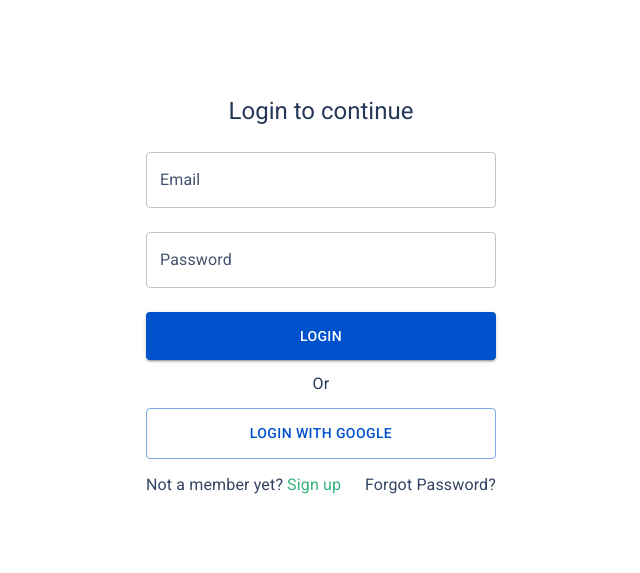
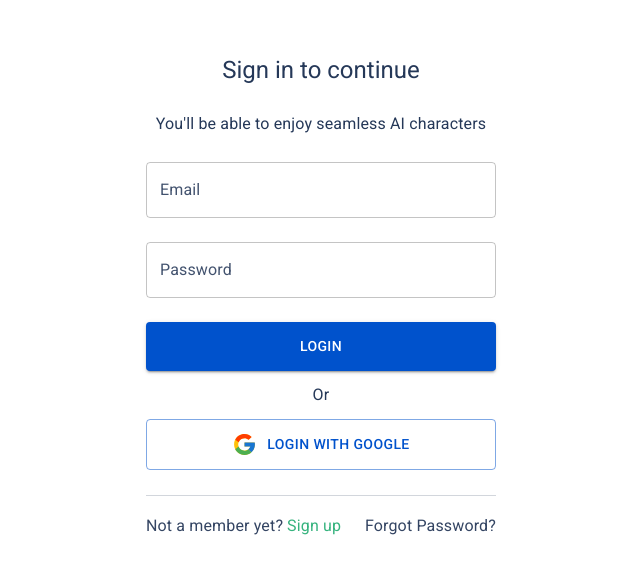
Before and after one commit to nikasakandelidze/roles-ai, a React (Create React App) app in the folder role-ai-client/: page /auth in a window 1280 px wide. Shown: the part 103-676 px from the top of the page, without its empty margins (319-959 px from the left). Built offline with nearby package versions, Linux system fonts and the light colour scheme.

Commit message:
Finished markup for signin and signup pages

```diff
--- /dev/null
+++ b/role-ai-client/src/common/icons.tsx
@@ -0,0 +1,27 @@
+export const GoogleIcon = () => {
+  return (
+    <svg
+      xmlns="http://www.w3.org/2000/svg"
+      viewBox="0 0 48 48"
+      width="25px"
+      height="25px"
+    >
+      <path
+        fill="#FFC107"
+        d="M43.611,20.083H42V20H24v8h11.303c-1.649,4.657-6.08,8-11.303,8c-6.627,0-12-5.373-12-12c0-6.627,5.373-12,12-12c3.059,0,5.842,1.154,7.961,3.039l5.657-5.657C34.046,6.053,29.268,4,24,4C12.955,4,4,12.955,4,24c0,11.045,8.955,20,20,20c11.045,0,20-8.955,20-20C44,22.659,43.862,21.35,43.611,20.083z"
+      />
+      <path
+        fill="#FF3D00"
+        d="M6.306,14.691l6.571,4.819C14.655,15.108,18.961,12,24,12c3.059,0,5.842,1.154,7.961,3.039l5.657-5.657C34.046,6.053,29.268,4,24,4C16.318,4,9.656,8.337,6.306,14.691z"
+      />
+      <path
+        fill="#4CAF50"
+        d="M24,44c5.166,0,9.86-1.977,13.409-5.192l-6.19-5.238C29.211,35.091,26.715,36,24,36c-5.202,0-9.619-3.317-11.283-7.946l-6.522,5.025C9.505,39.556,16.227,44,24,44z"
+      />
+      <path
+        fill="#1976D2"
+        d="M43.611,20.083H42V20H24v8h11.303c-0.792,2.237-2.231,4.166-4.087,5.571c0.001-0.001,0.002-0.001,0.003-0.002l6.19,5.238C36.971,39.205,44,34,44,24C44,22.659,43.862,21.35,43.611,20.083z"
+      />
+    </svg>
+  );
+};
--- a/role-ai-client/src/pages/Auth/AuthCard.tsx
+++ b/role-ai-client/src/pages/Auth/AuthCard.tsx
@@ -1,6 +1,7 @@
-import { Box, Button, TextField, Typography } from "@mui/material";
+import { Box, Button, Divider, TextField, Typography } from "@mui/material";
 import { useState } from "react";
 import { Colors, Margin, Padding } from "../../common/styles";
+import { GoogleIcon } from "../../common/icons";
 
 export type AuthState = "register" | "login";
 
@@ -16,7 +17,13 @@ const LoginCard = ({ toggleAuthState }: { toggleAuthState: () => void }) => {
         variant="h5"
         sx={{ marginBottom: Margin.M24, color: Colors.Dark.N700 }}
       >
-        Login to continue
+        Sign in to continue
+      </Typography>
+      <Typography
+        variant="subtitle1"
+        sx={{ marginBottom: Margin.M24, color: Colors.Dark.N700 }}
+      >
+        You'll be able to enjoy seamless AI characters
       </Typography>
       <TextField
         name="Email"
@@ -30,6 +37,7 @@ const LoginCard = ({ toggleAuthState }: { toggleAuthState: () => void }) => {
       <TextField
         name="Password"
         label="Password"
+        type="password"
         sx={{
           backgroundColor: Colors.Light.N0,
           width: "350px",
@@ -50,20 +58,37 @@ const LoginCard = ({ toggleAuthState }: { toggleAuthState: () => void }) => {
         Or
       </Typography>
       <Button
+        onClick={() => alert("Coming soon")}
         color="primary"
         variant="outlined"
         sx={{ width: "350px", padding: Padding.P12, marginBottom: Margin.M12 }}
       >
+        <GoogleIcon />
+        <Box sx={{ width: "10px" }}></Box>
         Login With Google
       </Button>
+      <Divider
+        orientation="horizontal"
+        sx={{
+          height: "1px",
+          width: "100%",
+          opacity: 0.3,
+          marginBottom: Margin.M16,
+          marginTop: Margin.M12,
+        }}
+      />
       <Box width="100%" display="flex" justifyContent="space-between">
+        <Box onClick={() => toggleAuthState()}>
           <Typography
             display="inline"
             variant="subtitle1"
             sx={{
               color: Colors.Dark.N600,
               cursor: "pointer",
-            "&:hover": { color: Colors.Blue.B400, textDecoration: "underline" },
+              "&:hover": {
+                color: Colors.Blue.B400,
+                textDecoration: "underline",
+              },
               transition: "ease-in-out 0.1s",
             }}
           >
@@ -78,6 +103,7 @@ const LoginCard = ({ toggleAuthState }: { toggleAuthState: () => void }) => {
               Sign up
             </Typography>
           </Typography>
+        </Box>
         <Typography
           variant="subtitle1"
           sx={{
@@ -95,7 +121,128 @@ const LoginCard = ({ toggleAuthState }: { toggleAuthState: () => void }) => {
 };
 
 const RegisterCard = ({ toggleAuthState }: { toggleAuthState: () => void }) => {
-  return <Box></Box>;
+  return (
+    <Box
+      display={"flex"}
+      flexDirection={"column"}
+      alignItems={"center"}
+      justifyContent={"center"}
+    >
+      <Typography
+        variant="h5"
+        sx={{ marginBottom: Margin.M24, color: Colors.Dark.N700 }}
+      >
+        Sign Up and Enjoy AI Characters For Free
+      </Typography>
+      <Typography
+        variant="subtitle1"
+        sx={{ marginBottom: Margin.M24, color: Colors.Dark.N700 }}
+      >
+        First we need to know a bit about you
+      </Typography>
+      <TextField
+        name="Email"
+        label="Email"
+        sx={{
+          backgroundColor: Colors.Light.N0,
+          width: "350px",
+          marginBottom: Margin.M24,
+        }}
+      />
+      <TextField
+        name="Password"
+        label="Password"
+        type="password"
+        sx={{
+          backgroundColor: Colors.Light.N0,
+          width: "350px",
+          marginBottom: Margin.M24,
+        }}
+      />
+      <TextField
+        name="ConfirmPassword"
+        label="Confirm Password"
+        type="password"
+        sx={{
+          backgroundColor: Colors.Light.N0,
+          width: "350px",
+          marginBottom: Margin.M24,
+        }}
+      />
+      <Button
+        color="primary"
+        variant="contained"
+        sx={{ width: "350px", padding: Padding.P12, marginBottom: Margin.M12 }}
+      >
+        Sign Up
+      </Button>
+      <Typography
+        variant="body1"
+        sx={{ color: Colors.Dark.N700, marginBottom: Margin.M12 }}
+      >
+        Or
+      </Typography>
+      <Button
+        onClick={() => alert("Coming soon")}
+        color="primary"
+        variant="outlined"
+        sx={{ width: "350px", padding: Padding.P12, marginBottom: Margin.M12 }}
+      >
+        <GoogleIcon />
+        <Box sx={{ width: "10px" }}></Box>
+        Sign up With Google
+      </Button>
+      <Divider
+        orientation="horizontal"
+        sx={{
+          height: "1px",
+          width: "100%",
+          opacity: 0.3,
+          marginBottom: Margin.M16,
+          marginTop: Margin.M12,
+        }}
+      />
+      <Box width="100%" display="flex" justifyContent="space-between">
+        <Box onClick={() => toggleAuthState()}>
+          <Typography
+            display="inline"
+            variant="subtitle1"
+            sx={{
+              color: Colors.Dark.N600,
+              cursor: "pointer",
+              "&:hover": {
+                color: Colors.Blue.B400,
+                textDecoration: "underline",
+              },
+              transition: "ease-in-out 0.1s",
+            }}
+          >
+            Already a member?
+            <Typography
+              display="inline"
+              sx={{
+                color: Colors.Green.G300,
+                marginLeft: Margin.M4,
+              }}
+            >
+              Sign in
+            </Typography>
+          </Typography>
+        </Box>
+        <Typography
+          variant="subtitle1"
+          sx={{
+            color: Colors.Dark.N600,
+            cursor: "pointer",
+            "&:hover": { color: Colors.Blue.B400, textDecoration: "underline" },
+            transition: "ease-in-out 0.1s",
+          }}
+        >
+          Forgot Password?
+        </Typography>
+      </Box>
+    </Box>
+  );
 };
 
 export const AuthCard = () => {
```
Lines whose indentation alone changed are shown as unchanged.
